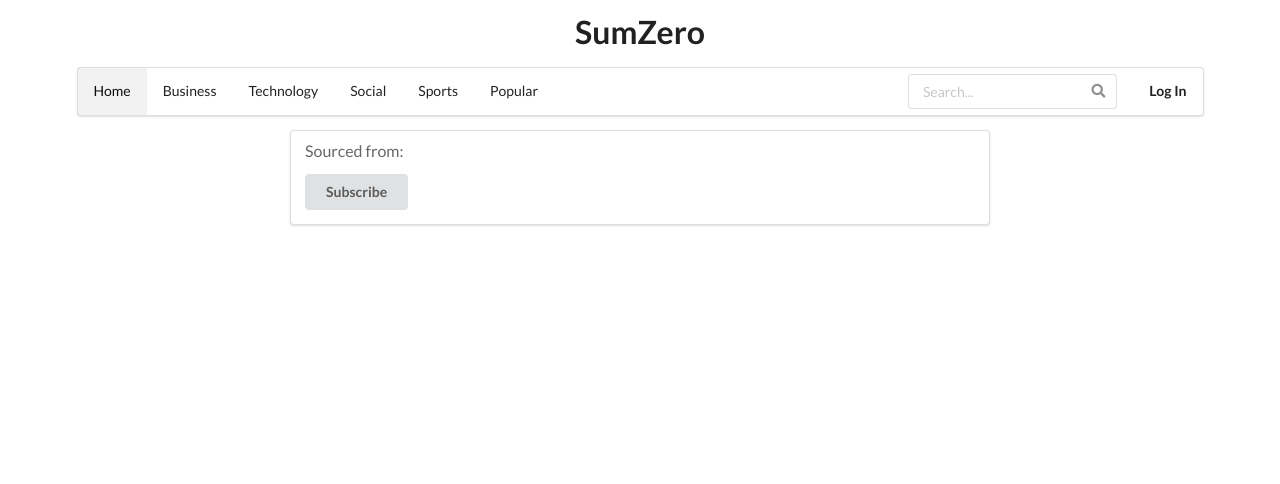
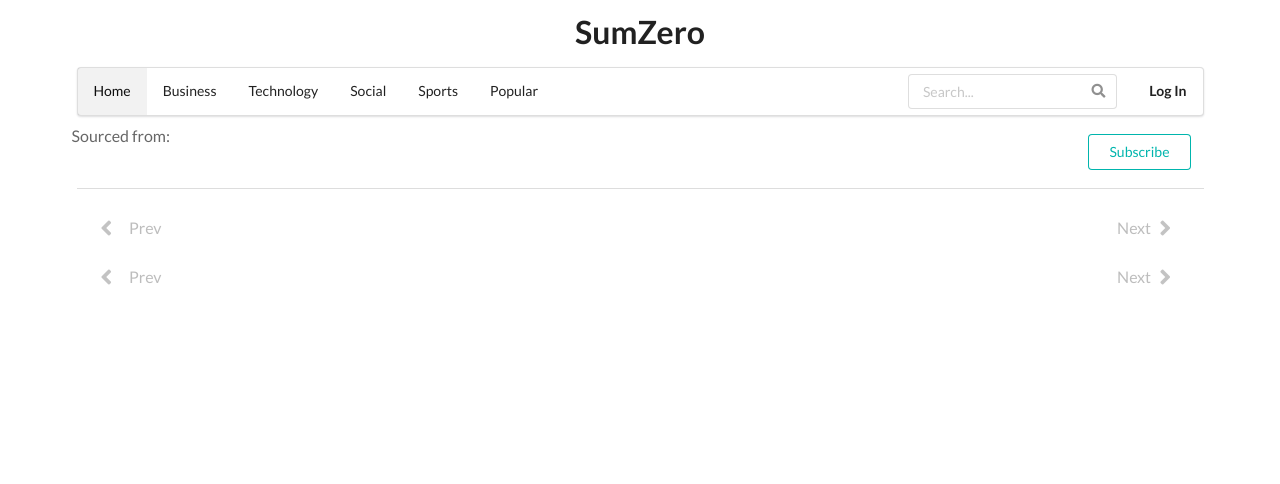
Before and after one commit to rz1993/sumzero, a Flask app: template sum_zero/templates/summary/source.html in a window 1280 px wide. Shown: the top 484 px of the page. Run offline with Flask 2, Linux system fonts and the light colour scheme; the template is opened without the code that fills it, so the values that code supplies are empty; some libraries are stand-ins or nearby versions.

Commit message:
Refactored templates and added pagination

```diff
--- a/sum_zero/summary/constants.py
+++ b/sum_zero/summary/constants.py
@@ -1 +1,5 @@
 MARGIN = 10
+PREVIEW_LENGTH = 140
+
+SUMMARIES_PER_TAG_PAGE = 10
+SUMMARIES_PER_SOURCE_PAGE = 15
--- a/sum_zero/templates/base.html
+++ b/sum_zero/templates/base.html
@@ -14,15 +14,12 @@
       .header-bar {
         margin-top: 1em;
       }
-
       .padded {
         padding-top: 60px;
       }
-
       #dropdown-content {
         position: absolute;
       }
-
       .hide {
         display: none;
       }
@@ -57,7 +54,7 @@
       <!-- Navbar -->
       <div id="navbar" class="ui borderless menu">
         <div class="ui container">
-          <a class="active item" href="{{ url_for('index') }}">
+          <a class="active item" href="{{ url_for('base.index') }}">
             Home
           </a>
           {% for category in ['Business', 'Technology', 'Social', 'Sports', 'Popular'] %}
--- a/sum_zero/templates/base_alt.html
+++ b/sum_zero/templates/base_alt.html
@@ -59,7 +59,7 @@
     <div id="bg-container">
       <div id="navbar" class="ui large top hidden borderless menu">
         <div class="ui container">
-          <a class="item" href="{{ url_for('index') }}">
+          <a class="item" href="{{ url_for('base.index') }}">
             <img class="image" src="{{ url_for('static', filename='logo.png') }}"></img>
           </a>
           <div class="right menu">
--- a/sum_zero/templates/macros.html
+++ b/sum_zero/templates/macros.html
@@ -3,10 +3,10 @@
 {% macro render_sub_button(source, current_user) %}
 
 {% if not current_user.is_subscribed(source.id) %}
-<button id='subscribe-btn' class="ui button"
+<button id='subscribe-btn' class="ui teal basic button"
         post='{{ url_for('apis.subscribe') }}'>Subscribe</button>
 {% else %}
-<button id='subscribe-btn' class="ui button"
+<button id='subscribe-btn' class="ui basic button"
         post='{{ url_for('apis.unsubscribe') }}'>Unsubscribe</button>
 {% endif %}
 
@@ -87,3 +87,38 @@
 }
 </script>
 {% endmacro %}
+
+{% macro render_pagination(pagination) %}
+<div class="ui secondary borderless menu">
+  <div class="left menu">
+    {% if pagination.has_prev %}
+    <a href="?page={{ pagination.prev_num }}">
+      <div class="item" style="font-size:16px;">
+        <i class="large left angle icon"></i>Prev
+      </div>
+    </a>
+    {% else %}
+    <a>
+      <div class="item" style="font-size:16px; opacity:0.3;">
+        <i class="large left angle icon"></i>Prev
+      </div>
+    </a>
+    {% endif %}
+  </div>
+  <div class="right menu">
+    {% if pagination.has_next %}
+    <a href="?page={{ pagination.next_num }}">
+      <div class="item" style="font-size:16px;">
+        Next<i class="large right angle icon"></i>
+      </div>
+    </a>
+    {% else %}
+    <a>
+      <div class="item" style="font-size:16px; opacity:0.3;">
+        Next<i class="large right angle icon"></i>
+      </div>
+    </a>
+    {% endif %}
+  </div>
+</div>
+{% endmacro %}
--- a/sum_zero/templates/summary/source.html
+++ b/sum_zero/templates/summary/source.html
@@ -1,32 +1,41 @@
 {% extends 'base.html' %}
 
 {% block content %}
-<div class="ui text container">
-  <div class="ui segment">
-    <div class="ui large header">
-      <h2 class="sub header">Sourced from:</h2>
+<div class="ui secondary menu">
+  <div class="left menu">
+    <div class="ui huge header">
+      <h2 class="sub small header">Sourced from:</h2>
       {{ source.name }}
     </div>
+  </div>
+  <div class="right menu">
+    <div class="item">
     {% from 'macros.html' import render_sub_button %}
     {{ render_sub_button(source, current_user) }}
+    </div>
   </div>
-  {% for summary in paginate.items %}
-  <div class="ui segment">
-    <div class="ui padded grid">
-      <div class="seven wide column">
-        <img class="ui image" src="{{ url_for('static', filename='test.jpg') }}"></img>
-      </div>
-      <div class="nine wide left aligned column">
-        <a class="ui medium header"
-           href="{{ url_for('summary.get_summary', summary_id=summary.id) }}">
-           {{ summary.title }}
-         </a>
-        <div class="sub header">{{ summary.body }}</div>
-        <a href="{{ summary.link }}">Original Article</a>
+</div>
+<div class="ui divider"></div>
+{% from 'macros.html' import render_pagination %}
+{{ render_pagination(pagination) }}
+<div class="ui container">
+  <div class="ui three column grid">
+  {% for summary in pagination.items %}
+    <div class="column">
+      <div class="ui fluid card">
+        <div class="image">
+          <img src="{{ summary.get_thumbnail() }}"></img>
+        </div>
+        <div class="content">
+          <a class="header">{{ summary.title }}</a>
+          <div class="meta">{{ summary.pretty_date() }}</div>
+          <div class="description">{{ summary.preview() }}</div>
+        </div>
       </div>
     </div>
+  {% endfor %}
   </div>
-  {% endfor %}
+  {{ render_pagination(pagination) }}
 </div>
 {% endblock %}
 
--- a/sum_zero/templates/user/success.html
+++ b/sum_zero/templates/user/success.html
@@ -13,7 +13,7 @@
       <h3 id="sub-header" class="ui inverted header">
         <strong>A confirmation with instructions to verify your account has been sent to your email.</strong>
       </h3>
-        <button class="ui large inverted button" href="{{ url_for('index') }}" style="margin-top: 1.5em;">
+      <button class="ui large inverted button" href="{{ url_for('base.index') }}" style="margin-top: 1.5em;">
         <h3>Return Home</h3>
       </button>
     </div>
--- a/sum_zero/utils.py
+++ b/sum_zero/utils.py
@@ -3,3 +3,6 @@
 
 def pretty_date(date_obj):
     return "{} {}".format(MONTHS[date_obj.month-1], date_obj.day)
+
+def paginate(queryset=None):
+    return None
```
Also changed, not shown: sum_zero/__init__.py (+3 -8 lines), sum_zero/base_views/views.py (added, +23 -0 lines), sum_zero/summary/models.py (+12 -1 lines), sum_zero/summary/views.py (+14 -6 lines), sum_zero/templates/home.html (+15 -11 lines), sum_zero/templates/summary/comments.html (deleted, +0 -81 lines), sum_zero/templates/summary/summary.html (+10 -2 lines), sum_zero/templates/summary/tag.html (+18 -7 lines), sum_zero/base_views/__init__.py (added). Lines whose indentation alone changed are shown as unchanged.
